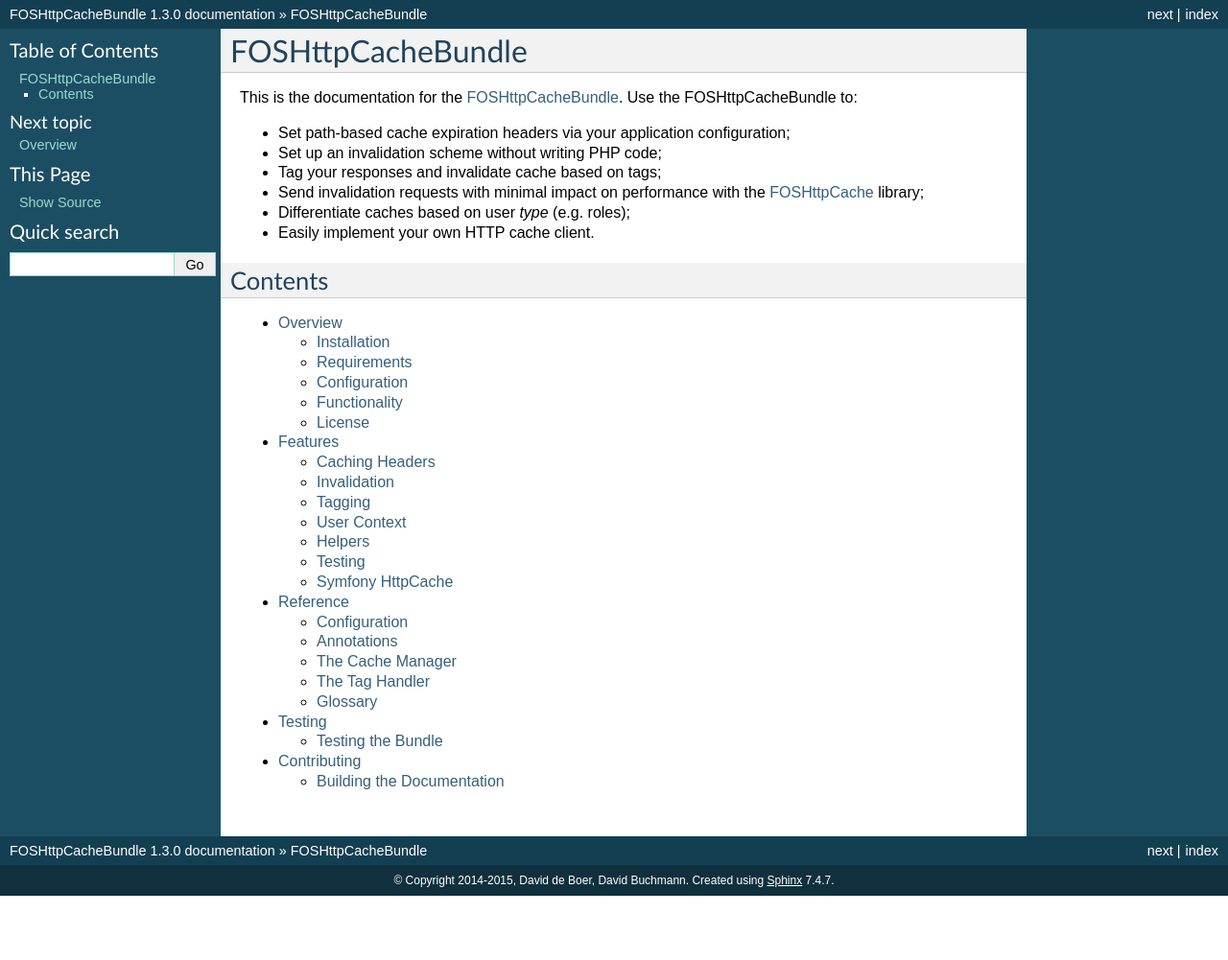
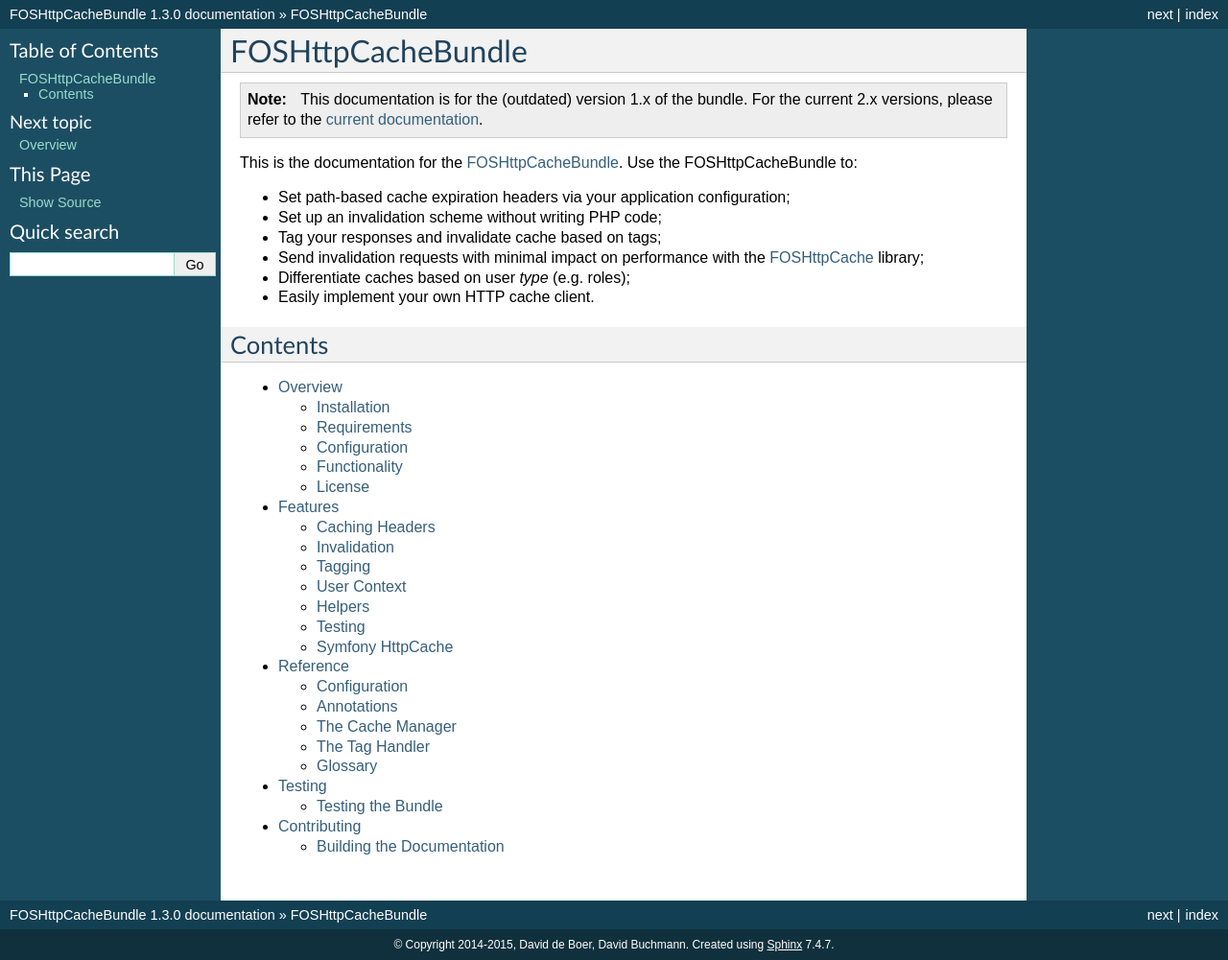
Before and after one commit to FriendsOfSymfony/FOSHttpCacheBundle, a Sphinx documentation site: the page built from Resources/doc/index.rst, in a window 1280 px wide. Shown: the whole page at 96% size. Built offline with Sphinx 7.4.7, drawn with Linux system fonts in a browser that asks for light colours; before the commit the page ends 934 px from its top, so only the background shows below that.

Commit message:
add note that 1.3 is the legacy version

```diff
--- a/Resources/doc/index.rst
+++ b/Resources/doc/index.rst
@@ -1,5 +1,10 @@
 FOSHttpCacheBundle
 ==================
+
+.. note::
+
+    This documentation is for the (outdated) version 1.x of the bundle. For the
+    current 2.x versions, please refer to the `current documentation`_.
 
 This is the documentation for the `FOSHttpCacheBundle <https://github.com/FriendsOfSymfony/FOSHttpCacheBundle>`_.
 Use the FOSHttpCacheBundle to:
@@ -23,3 +28,5 @@
 
     testing
     contributing
+
+.. _current documentation: http://foshttpcachebundle.readthedocs.org/en/latest/
```
Also changed, not shown: README.md (+1 -1 lines).
